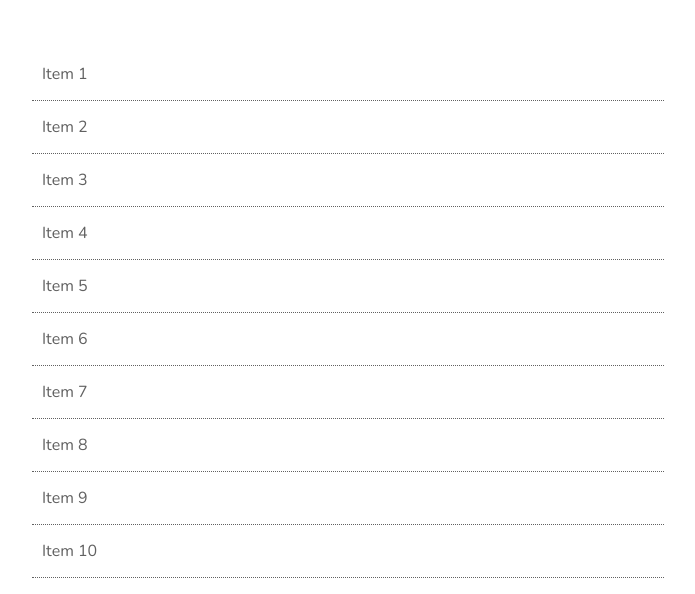
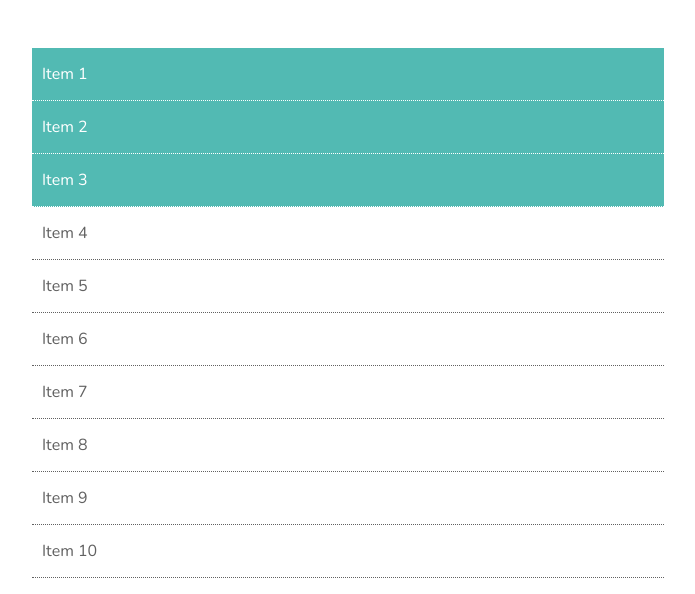
Before and after one commit to willowcheng/nth-child, a plain HTML site: page index.html in a window 1280 px wide. Shown: the whole page, without its empty margins (312-1007 px from the left). Drawn offline with nearby package versions, Linux system fonts and the light colour scheme.

Commit message:
nth child

```diff
--- a/css/style.css
+++ b/css/style.css
@@ -1 +1,7 @@
 /* :nth-child Pseudo-classes------------------ */
+
+
+li:nth-child(-n+3) {
+    background: #52bab3;
+    color: white;
+}
```
